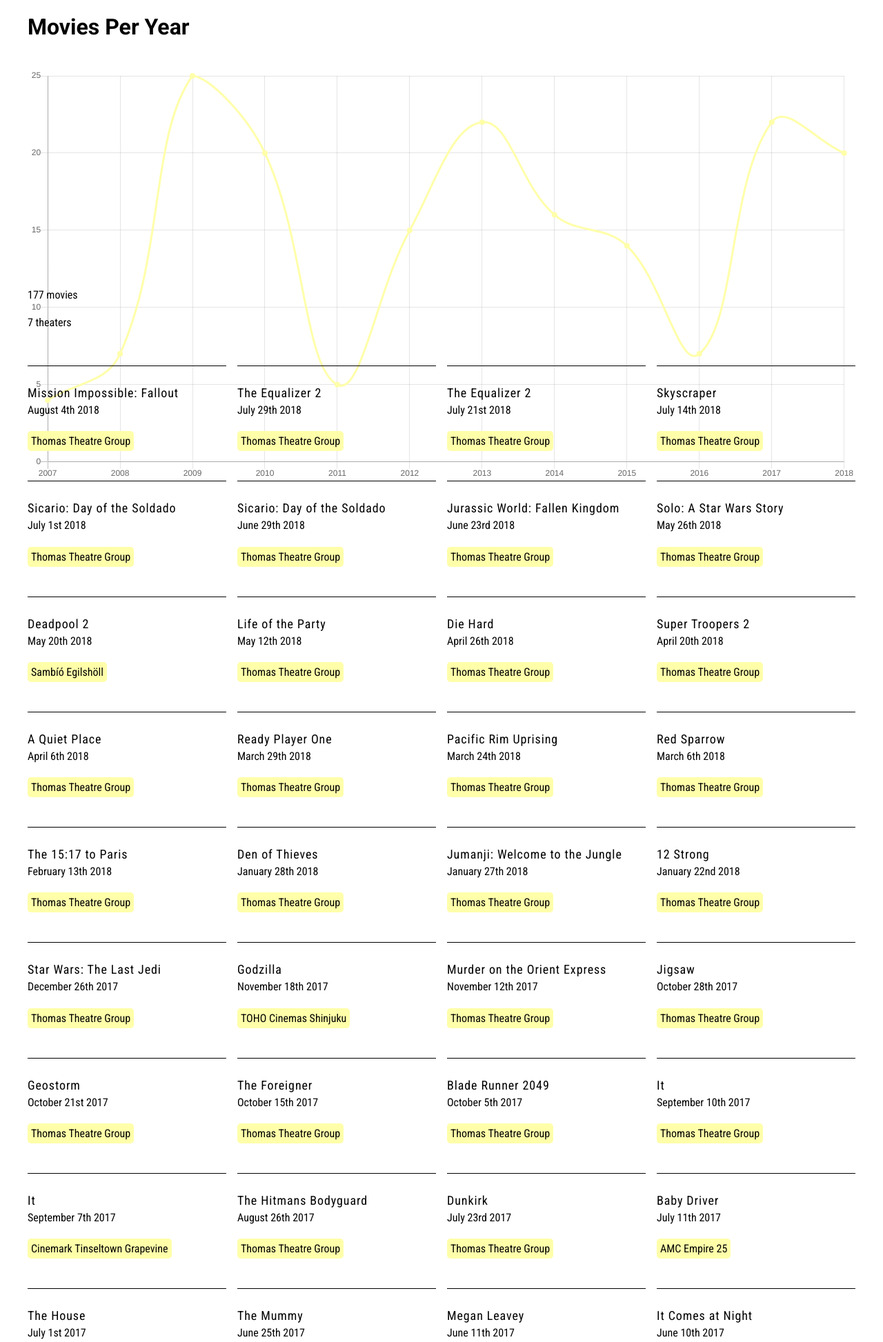
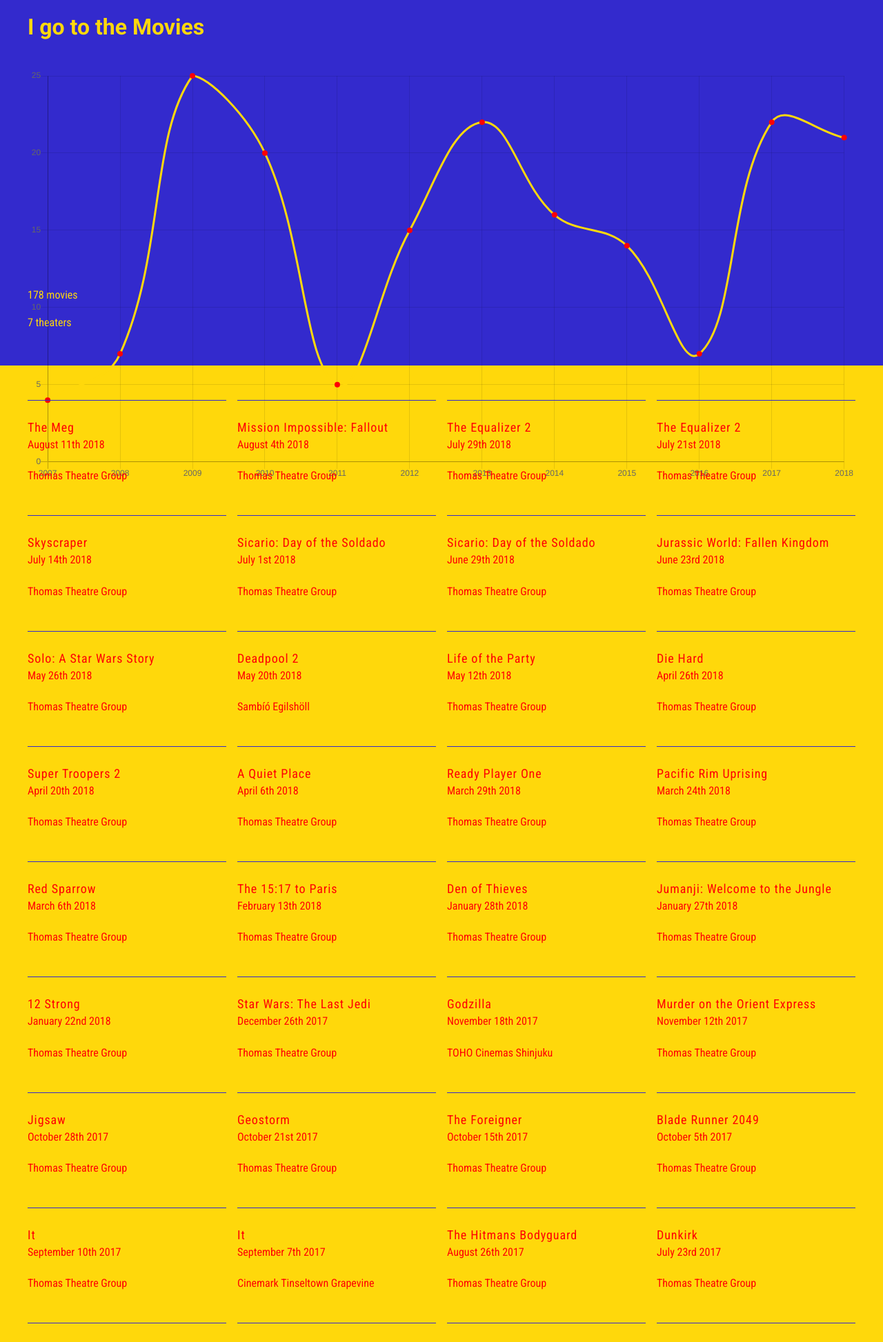
Before and after one commit to jacobproffer/movie-tickets, a PHP site: page / in a window 1280 px wide. Shown: the top 1946 px of the page at 69% size. Run offline with PHP 8.4, Linux system fonts and the light colour scheme; some libraries are stand-ins or nearby versions.

Commit message:
Add funky colors

```diff
--- a/assets/js/app.js
+++ b/assets/js/app.js
@@ -70,11 +70,11 @@ $(document).ready(function() {
           datasets: [
             {
               data: count,
-              borderColor: "#ffffaa",
+              borderColor: "#ffd80b",
               pointRadius: 4,
-              pointBackgroundColor: "#ffffaa",
+              pointBackgroundColor: "#ff0004",
               pointBorderColor: "rgba(255, 255, 255, 0)",
-              backgroundColor: "rgba(255, 255, 255, .0)"
+              backgroundColor: "rgba(255, 255, 255, .0)",
             }
           ]
         },
--- a/assets/scss/base/_general.scss
+++ b/assets/scss/base/_general.scss
@@ -26,8 +26,8 @@ body {
 body {
   position: relative;
   font-size: 16px;
-  color: $black;
-  background: $white;
+  color: $red;
+  background: $yellow;
   line-height: 1.5;
   font-family: 'Roboto Condensed', sans-serif;
 }
--- a/assets/scss/helpers/_variables.scss
+++ b/assets/scss/helpers/_variables.scss
@@ -1,6 +1,9 @@
 $white: #fff;
 $black: #000;
-$gray: #b7bbb4;
+$gray: #fafafa;
 $selection: rgba(147, 138, 130, 0.25);
 $border: rgba(147, 138, 130, 0.25);
+$blue: #332acd;
+$yellow: #ffd80b;
+$red: #ff0004;
 $body: $black;
--- a/assets/scss/layout/_header.scss
+++ b/assets/scss/layout/_header.scss
@@ -1,8 +1,10 @@
 .header {
   @include transition(all 300ms ease-in-out);
   position: fixed;
+  color: $yellow;
+  background-color: $blue;
   width: 100%;
-  padding: 30px 0;
+  padding: 15px 0;
   z-index: 2;
 
   h1 {
@@ -11,8 +13,6 @@
 
   &.unpinned,
   &.pinned {
-    background-color: $white;
-    padding: 15px 0;
 
     h1 {
       @include font-size($h1-headroom-sizes);
--- a/assets/scss/pages/_home.scss
+++ b/assets/scss/pages/_home.scss
@@ -5,6 +5,8 @@
 }
 
 .data {
+  color: $yellow;
+  background-color: $blue;
   padding: 100px 0 50px;
 }
 
@@ -16,7 +18,7 @@
 .movies {
   position: relative;
   width: 100%;
-  padding: 0 0 50px;
+  padding: 50px 0;
 }
 
 .movies__tickets {
@@ -40,14 +42,12 @@
 }
 
 .movies__ticket__content {
-  color: $black;
+  border-top: 1px solid $blue;
   padding: 25px 0;
-  border-top: 1px solid $black;
 }
 
 .movies__theatres {
   margin: 0;
-  padding: 5px;
-  background-color: #ffffaa;
+  padding: 5px 0;
   border-radius: 5px;
 }
--- a/index.html
+++ b/index.html
@@ -2,7 +2,7 @@
 <html lang="en">
   <head>
     <meta charset="UTF-8">
-    <title>Movies Per Year</title>
+    <title>I go to the Movies</title>
     <meta name="description" content="This site serves as an archive of the movies Jacob Proffer has seen in theatres, powered by JSON and JavaScript." />
     <meta name="viewport" content="width=device-width, initial-scale=1"/>
     <link href="https://fonts.googleapis.com/css?family=Roboto+Condensed|Roboto:700" rel="stylesheet">
@@ -35,7 +35,7 @@
     <!-- Header -->
     <header class="header">
       <div class="container container--wide">
-        <h1>Movies Per Year</h1>
+        <h1>I go to the Movies</h1>
       </div>
     </header>
     <!-- The Data -->
@@ -55,7 +55,7 @@
         </div>
       </div>
     </section>
-    <script src="https://ajax.googleapis.com/ajax/libs/jquery/3.2.1/jquery.min.js"></script>
+    <script src="https://ajax.googleapis.com/ajax/libs/jquery/3.3.1/jquery.min.js"></script>
     <script src="https://cdnjs.cloudflare.com/ajax/libs/Chart.js/2.7.2/Chart.min.js"></script>
     <script src="dist/js/app.min.js"></script>
   </body>
--- a/json/movies.json
+++ b/json/movies.json
@@ -1237,5 +1237,12 @@
     "data_date": 1533355200,
     "year": 2018,
     "theatre": "Thomas Theatre Group"
+  },
+  {
+    "title": "The Meg",
+    "genre": "Thriller",
+    "data_date": 1533960000,
+    "year": 2018,
+    "theatre": "Thomas Theatre Group"
   }
 ]
```
Also changed, not shown: dist/css/project-main.min.css, dist/js/app.min.js.
